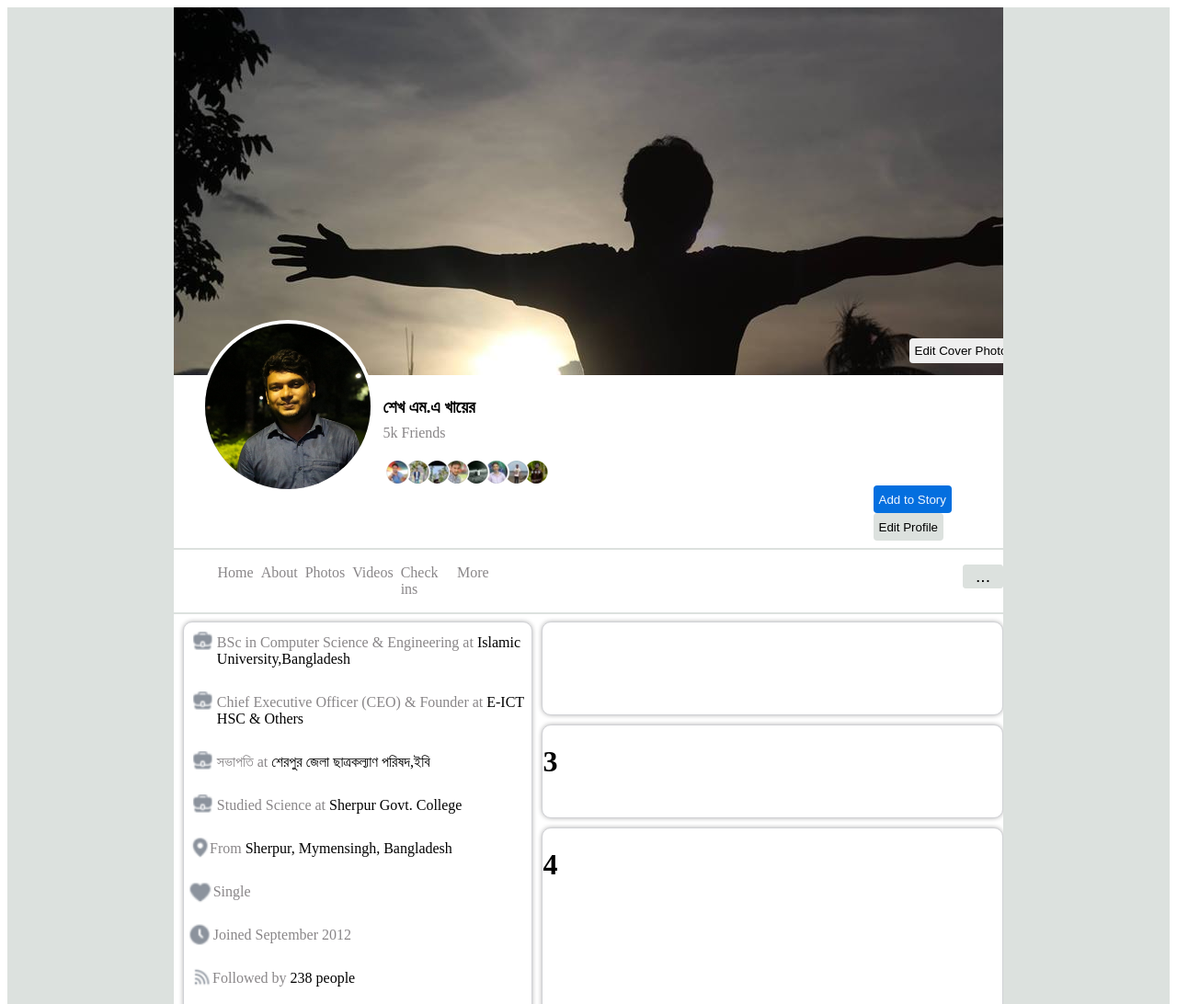
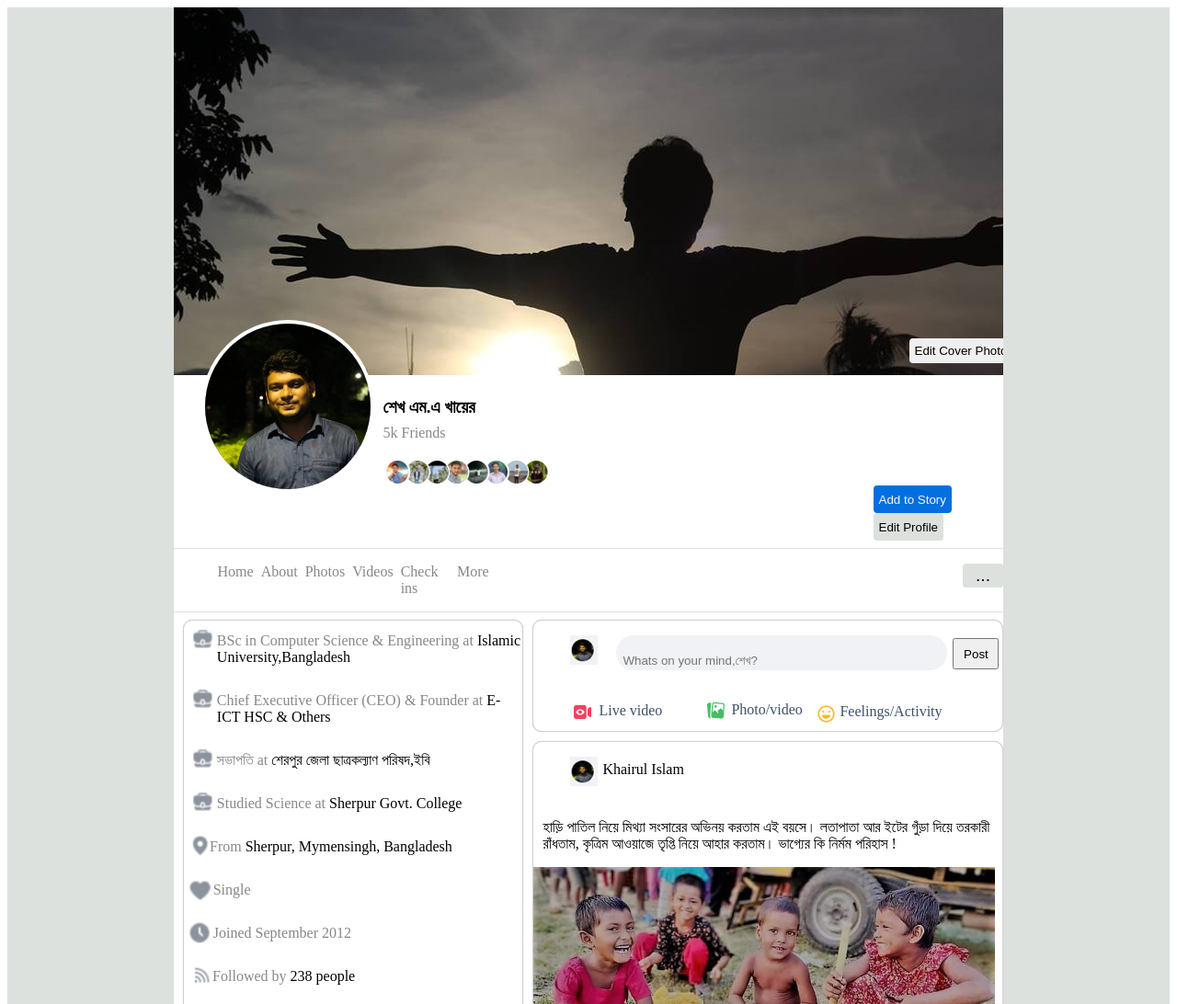
Before and after one commit to Khaair/Facebook-Design, a plain HTML site: page Profile.html in a window 1280 px wide. Shown: the top 1092 px of the page at 92% size. Drawn offline with Linux system fonts and the light colour scheme.

Commit message:
first commit

```diff
--- a/Profile.html
+++ b/Profile.html
@@ -32,7 +32,7 @@
         </div>
 
         <div>
-          <hr style="width: 100%" , size="2" , color="#DCE1DE" />
+          <hr style="width: 100%" , size="1" , color="#DCE1DE" />
 
           <div class="profilenav">
             <ul>
@@ -46,7 +46,7 @@
             </ul>
           </div>
 
-          <hr style="width: 100%" , size="2" , color="#DCE1DE" />
+          <hr style="width: 100%" , size="1" , color="#DCE1DE" />
         </div>
 
         <div class="profile-carddiv">
@@ -117,12 +117,71 @@
             </div>
           </div>
           <div>
-            <div class="profile1-card2"></div>
-            <div class="profile1-card3">
+            <div class="profile1-card2">
+              <ul>
+                <li>
+                  <a href=""
+                    ><i><img src="img/leftone.png" /></i
+                    ><span style="position: absolute; padding: 5px"> </span
+                  ></a>
+                </li>
+                <li>
+                  <input
+                    class="input-post-section"
+                    style="padding: 18px 1px 1px 5px"
+                    type="text"
+                    name=""
+                    placeholder="Whats on your mind,শেখ?"
+                  />
+                </li>
+                <button class="postbtn">Post</button>
+              </ul>
+
+              <ul>
+                <li>
+                  <a href=""
+                    ><i><img src="img/card2icon1.PNG" /></i
+                    ><span
+                      style="position: absolute; padding: 3px; color: #3e506b"
+                    >
+                      Live video
+                    </span></a
+                  >
+                </li>
+              </ul>
+
+
+              <ul>
+                <li><a href=""><i><img style="padding-left: 75px;" src="img/card2icon2.PNG"></i><span
+                      style="position: absolute; padding: 3px; color:#3e506b;">
+                      Photo/video
+                    </span></a> </li>
+              </ul>
+
+              <ul>
+                <li><a href=""><img style="    padding-left: 53px;" src="img/card2icon3.PNG"></i><span
+                      style="position: absolute; padding: 3px; color: #3e506b;">
+                      Feelings/Activity
+                    </span></a> </li>
+              </ul>
+            </div>
+            <!-- <div class="profile1-card3">
               <h1>3</h1>
-            </div>
+            </div> -->
             <div class="profile1-card4">
-              <h1>4</h1>
+              <ul>
+                <li><a href=""><i><img src="img/leftone.PNG"></i> <span
+                      style="position: absolute; padding: 5px; color: black;">Khairul Islam</span></a> </li>
+              </ul>
+
+              <p>হাড়ি পাতিল নিয়ে মিথ্যা সংসারের অভিনয় করতাম এই বয়সে। লতাপাতা আর ইটের গুঁড়া দিয়ে তরকারী রাঁধতাম,
+                কৃত্রিম আওয়াজে তৃপ্তি নিয়ে আহার করতাম।
+                ভাগ্যের কি নির্মম পরিহাস !
+                </p>
+
+              <img class="image-ahar" src="img/ahar.jpg">
+
+
             </div>
           </div>
         </div>
--- a/css/pstyle.css
+++ b/css/pstyle.css
@@ -117,13 +117,13 @@
 
   margin-left: 10px;
 
-  box-shadow: 0 0 5px rgba(0, 0, 0, 0.3);
+  box-shadow: 0 0 1px rgba(0, 0, 0, 0.3);
 }
 
 .profile1-card2 {
   background-color: white;
-  height: 100px;
-  width: 500px;
+  height: 120px;
+  width: 510px;
   border: 1px solid #d0d1d5;
   border-radius: 10px;
 
@@ -131,13 +131,13 @@
 
   margin-left: 10px;
 
-  box-shadow: 0 0 5px rgba(0, 0, 0, 0.3);
+  box-shadow: 0 0 1px rgba(0, 0, 0, 0.3);
 }
 
 .profile1-card3 {
   background-color: white;
   height: 100px;
-  width: 500px;
+  width: 510px;
   border: 1px solid #d0d1d5;
   border-radius: 10px;
 
@@ -145,13 +145,13 @@
 
   margin-left: 10px;
 
-  box-shadow: 0 0 5px rgba(0, 0, 0, 0.3);
+  box-shadow: 0 0 1px rgba(0, 0, 0, 0.3);
 }
 
 .profile1-card4 {
   background-color: white;
-  height: 400px;
-  width: 500px;
+  height: 600px;
+  width: 510px;
   border: 1px solid #d0d1d5;
   border-radius: 10px;
 
@@ -159,50 +159,8 @@
 
   margin-left: 10px;
 
-  box-shadow: 0 0 5px rgba(0, 0, 0, 0.3);
+  box-shadow: 0 0 1px rgba(0, 0, 0, 0.3);
 }
-
-/* .profile1-card1 {
-  background-color: white;
-  height: 500px;
-  width: 200px;
-  border: 1px solid #d0d1d5;
-  border-radius: 10px;
-
-  margin-bottom: 10px;
-
-  margin-left: 10px;
-
-  box-shadow: 0 0 5px rgba(0, 0, 0, 0.3);
-}
-
-.profile1-card1 {
-  background-color: white;
-  height: 500px;
-  width: 200px;
-  border: 1px solid #d0d1d5;
-  border-radius: 10px;
-
-  margin-bottom: 10px;
-
-  margin-left: 10px;
-
-  box-shadow: 0 0 5px rgba(0, 0, 0, 0.3);
-}
-
-.profile1-card1 {
-  background-color: white;
-  height: 500px;
-  width: 200px;
-  border: 1px solid #d0d1d5;
-  border-radius: 10px;
-
-  margin-bottom: 10px;
-
-  margin-left: 10px;
-
-  box-shadow: 0 0 5px rgba(0, 0, 0, 0.3);
-} */
 
 .profile-carddiv {
   display: flex;
@@ -231,3 +189,38 @@
   border: #ffffff;
   cursor: pointer;
 }
+
+.profile1-card2 ul {
+  display: inline-flex;
+  list-style: none;
+}
+
+.input-post-section {
+  border-radius: 20px;
+  margin-left: 20px;
+  margin-bottom: -8px;
+  width: 350px;
+  border: 2px solid #f0f2f5;
+  background-color: #f0f2f5;
+}
+
+.postbtn {
+  height: 34px;
+  width: 50px;
+  margin-left: 6px;
+  margin-top: 3px;
+}
+
+.profile1-card4 ul {
+  display: inline-flex;
+  list-style: none;
+}
+
+.image-ahar {
+  position: absolute;
+  width: 502px;
+}
+
+.profile1-card4 p {
+  padding-left: 10px;
+}
```
Also changed, not shown: index.html (+1 -1 lines), css/style.css (line endings or trailing spaces), img/like.PNG (added).
